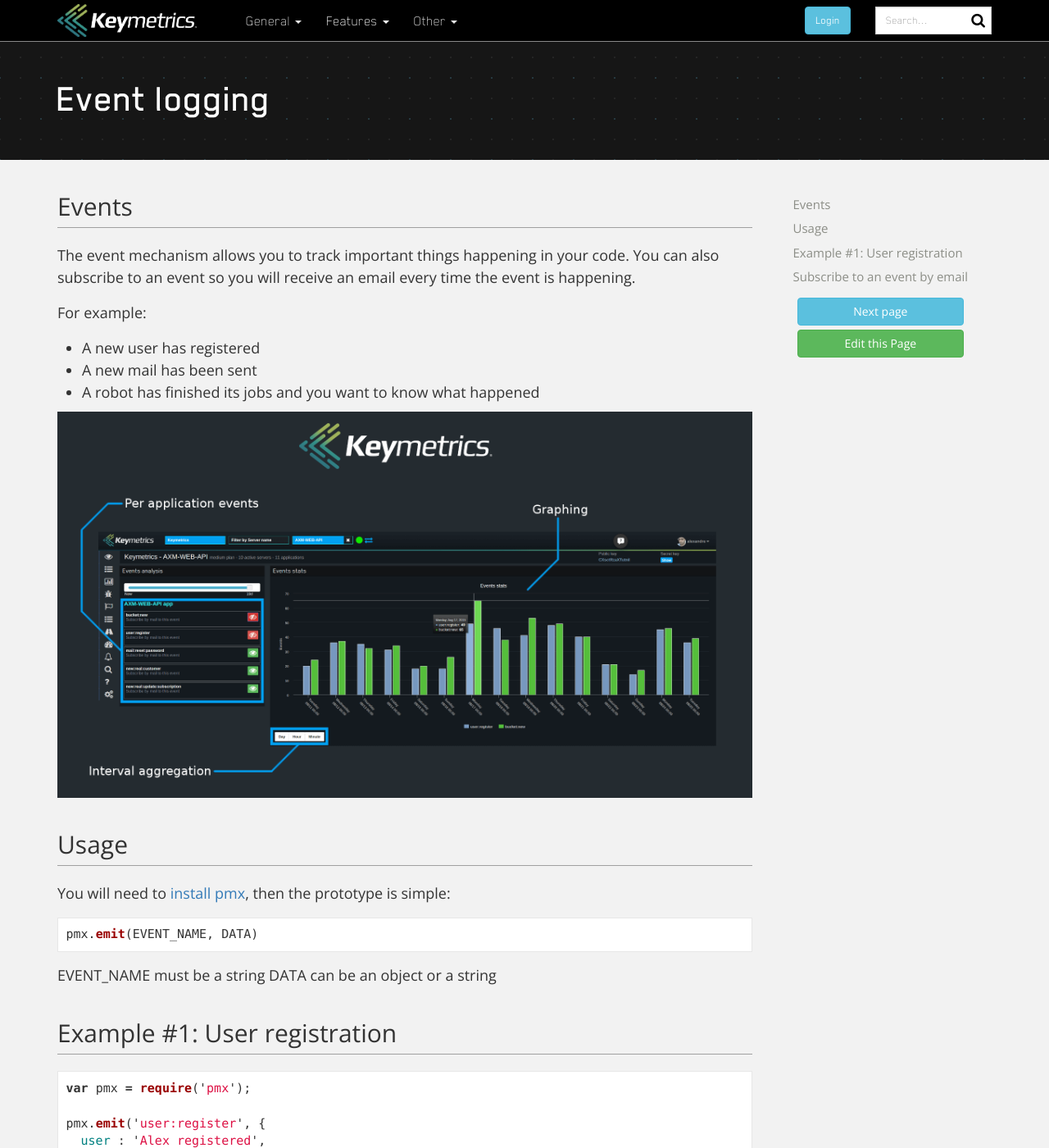
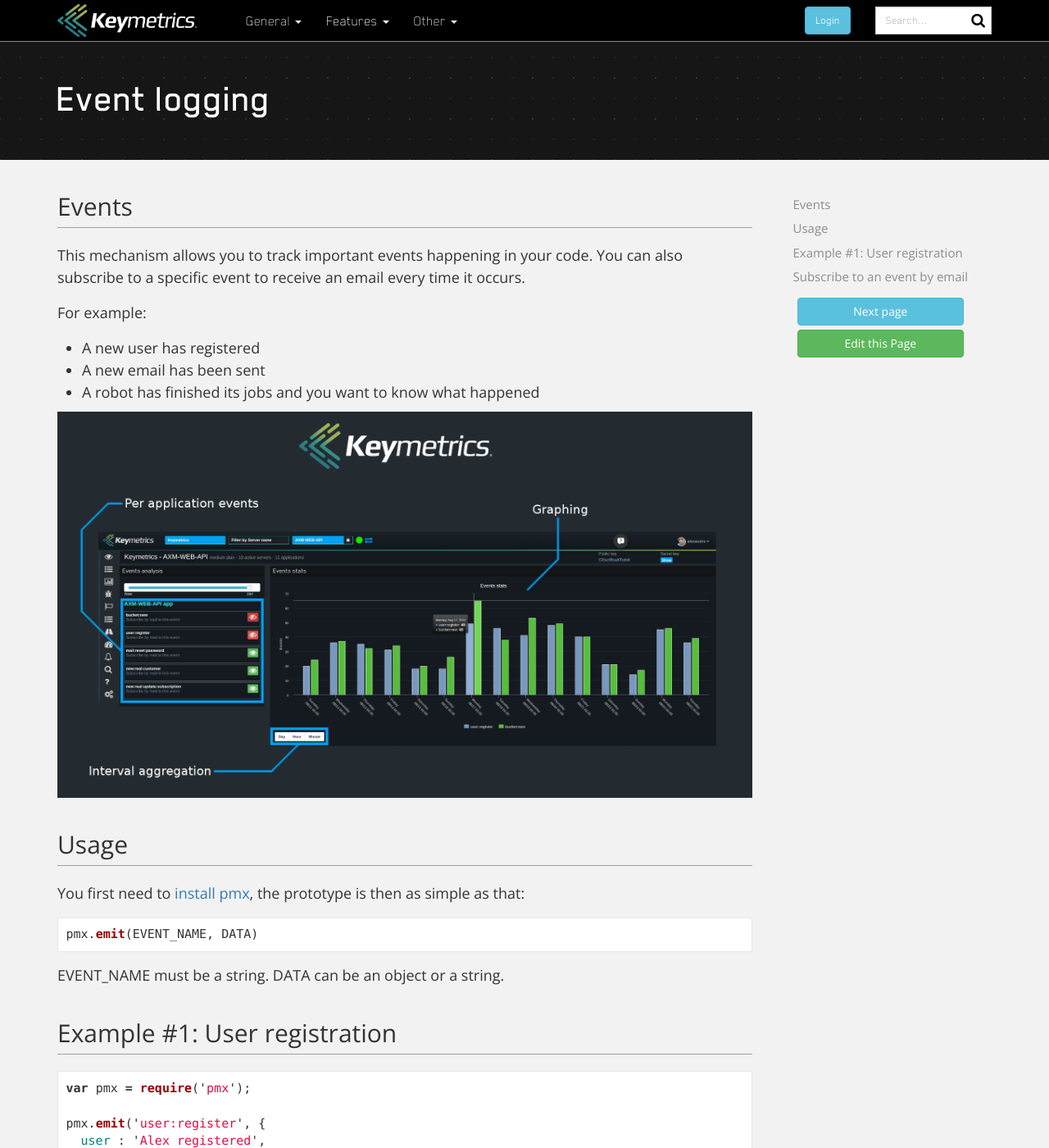
Before and after one commit to keymetrics/keymetrics.github.io, a Jekyll site: the page built from docs/keymetrics/events.md, in a window 1280 px wide and 1400 px high. Shown: the whole window at 82% size. Built offline with Jekyll 4.4.1, drawn with Linux system fonts in a browser that asks for light colours; nearby versions of some CDN libraries; a script that is not in the unit is left out; comment, search, counter and statistics services are not loaded.

Commit message:
Update events.md

````diff
--- a/docs/keymetrics/events.md
+++ b/docs/keymetrics/events.md
@@ -7,26 +7,26 @@ permalink: /docs/pages/events/
 
 ## Events
 
-The event mechanism allows you to track important things happening in your code. You can also subscribe to an event so you will receive an email every time the event is happening.
+This mechanism allows you to track important events happening in your code. You can also subscribe to a specific event to receive an email every time it occurs.
 
 For example:
 
 - A new user has registered
-- A new mail has been sent
+- A new email has been sent
 - A robot has finished its jobs and you want to know what happened
 
 <img src="/images/event-interface.png" alt="Event Interface"/>
 
 ## Usage
 
-You will need to [install pmx](/docs/usage/install-pmx/), then the prototype is simple:
+You first need to [install pmx](/docs/usage/install-pmx/), the prototype is then as simple as that:
 
 ```javascript
 pmx.emit(EVENT_NAME, DATA)
 ```
 
-EVENT_NAME must be a string
-DATA can be an object or a string
+EVENT_NAME must be a string.
+DATA can be an object or a string.
 
 ## Example #1: User registration
 
````
